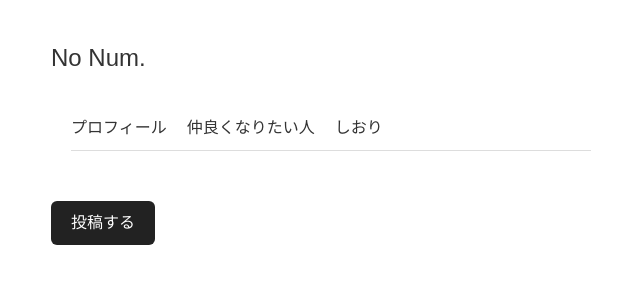
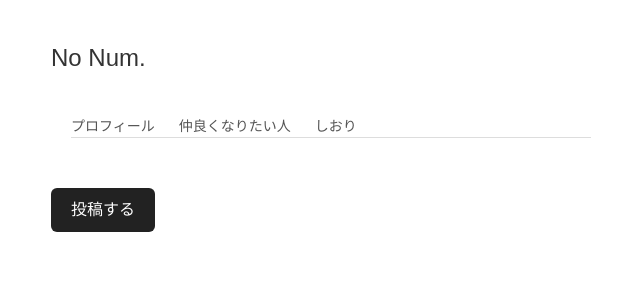
Before and after one commit to novelisakura-bot/nonum, a Next.js app: page / in a window 1280 px wide. Shown: the top 300 px of the page, without its empty margins (309-949 px from the left). Built offline with nearby package versions, Linux system fonts and the light colour scheme.

Commit message:
ちょっとナビ変えたやで。

```diff
--- a/app/page.tsx
+++ b/app/page.tsx
@@ -32,10 +32,11 @@ export default function Home() {
     <div style={{ padding: 20 }}>
       <nav style={{
         display: "flex",
-        gap: "20px",
+        gap: "24px",
         marginBottom: "30px",
         borderBottom: "1px solid #ddd",
-        paddingBottom: "10px"
+        fontSize: "14px",
+        color: "#555"
       }}>
         <Link href={`/users/${userId}`}>プロフィール</Link>
         <Link href={`/users/${userId}/followings`}>仲良くなりたい人</Link>
```
